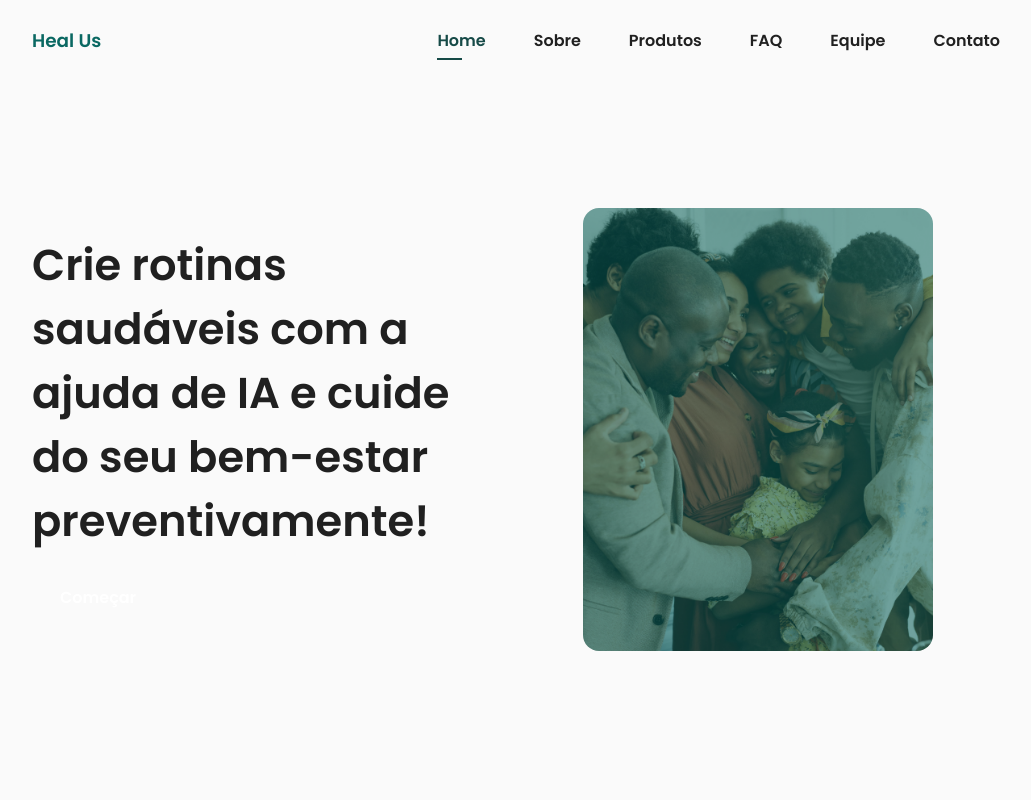
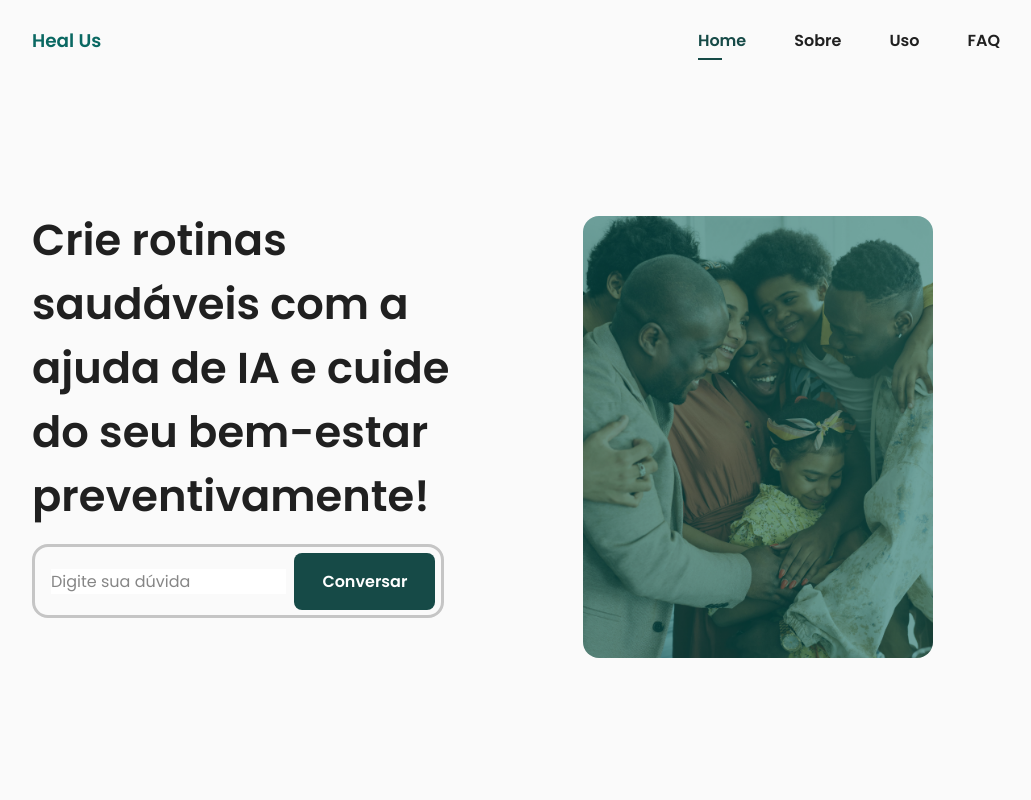
Before and after one commit to giovxna/heal-us, a plain HTML site: page index.html in a window 1280 px wide. Shown: the top 800 px of the page, without its empty margins (124-1155 px from the left). Drawn offline with nearby package versions, Linux system fonts and the light colour scheme.

Commit message:
correções

```diff
--- a/assets/css/styles.css
+++ b/assets/css/styles.css
@@ -21,7 +21,7 @@
 .nav-logo,
 .nav-toggle,
 .nav-close {
-  color: var(--title);
+  color: var(--green);
 }
 
 .nav-logo {
@@ -135,10 +135,29 @@
   color: var(--roxo);
 }
 
+.home-search {
+  background-color: var(--bg);
+  padding: .35rem .35rem .35rem .5rem;
+  display: flex;
+  align-items: center;
+  border-radius: 1rem;
+  border: 3px solid rgb(197, 197, 197);
+  margin-bottom: 2rem;
+}
+
+.home-search-input {
+  width: 90%;
+  margin: 0 .5rem;
+}
+
+.home-search-input::placeholder {
+  color: var(--text);
+}
+
 /* pré-definições de todos os botões */
 .button {
   display: inline-block;
-  background-color: var(--laranja);
+  background-color: var(--green);
   color: #fff;
   font-weight: 700;
   padding: 1rem 1.75rem;
@@ -147,7 +166,7 @@
 }
 
 .button:hover {
-  background-color: var(--verde);
+  background-color: var(--dark-green);
 }
 
 .button-flex {
@@ -156,10 +175,6 @@
   column-gap: 0.5rem;
 }
 
-.button-link {
-  color: var(--laranja);
-  font-weight: 400;
-}
 
 /* sobre */
 .about-container {
@@ -370,6 +385,10 @@
 }
 
 @media screen and (min-width: 576px) {
+  .home-search {
+    width: 412px;
+  }
+
   .steps-container {
     grid-template-columns: repeat(2, 1fr);
   }
@@ -452,6 +471,10 @@
     width: 350px;
   }
 
+  .home-search {
+    margin-bottom: 3rem;
+  }
+
   .about-img {
     width: 380px;
   }
--- a/index.html
+++ b/index.html
@@ -27,16 +27,10 @@
                         <a href="#about" class="nav-link">Sobre</a>
                     </li>
                     <li class="nav-item">
-                        <a href="#showcases" class="nav-link">Produtos</a>
+                        <a href="#steps" class="nav-link">Uso</a>
                     </li>
                     <li class="nav-item">
                         <a href="#faqs" class="nav-link">FAQ</a>
-                    </li>
-                    <li class="nav-item">
-                        <a href="#dev" class="nav-link">Equipe</a>
-                    </li>
-                    <li class="nav-item">
-                        <a href="#contact" class="nav-link">Contato</a>
                     </li>
 
                 </ul>
@@ -61,8 +55,10 @@
                     <h2 class="home-title">
                         Crie rotinas saudáveis com a ajuda de IA e cuide do seu bem-estar preventivamente!
                     </h2>
-
-                    <a href="#about" class="button button-flex">Começar</a>
+                    <form action="" class="home-search">
+                        <input type="search" placeholder="Digite sua dúvida" class="home-search-input">
+                        <button class="button button-flex">Conversar</button>
+                    </form>
                 </div>
             </div>
         </section>
@@ -101,7 +97,7 @@
         </section>
 
         <!-- passo a passo de uso -->
-        <section class="steps section container">
+        <section class="steps section container" id="steps">
             <div class="steps-bg">
                 <h2 class="section-title-center steps-title">
                     Como funciona a <br />
@@ -167,7 +163,7 @@
                         <header class="faq-header">
                             <i class="ri-add-line faq-icon"></i>
                             <h3 class="faq-item-title">
-                                Como o HealUs pode me ajuda?
+                                Como o HealUs pode me ajudar?
                             </h3>
                         </header>
                         <div class="faq-content">
```
